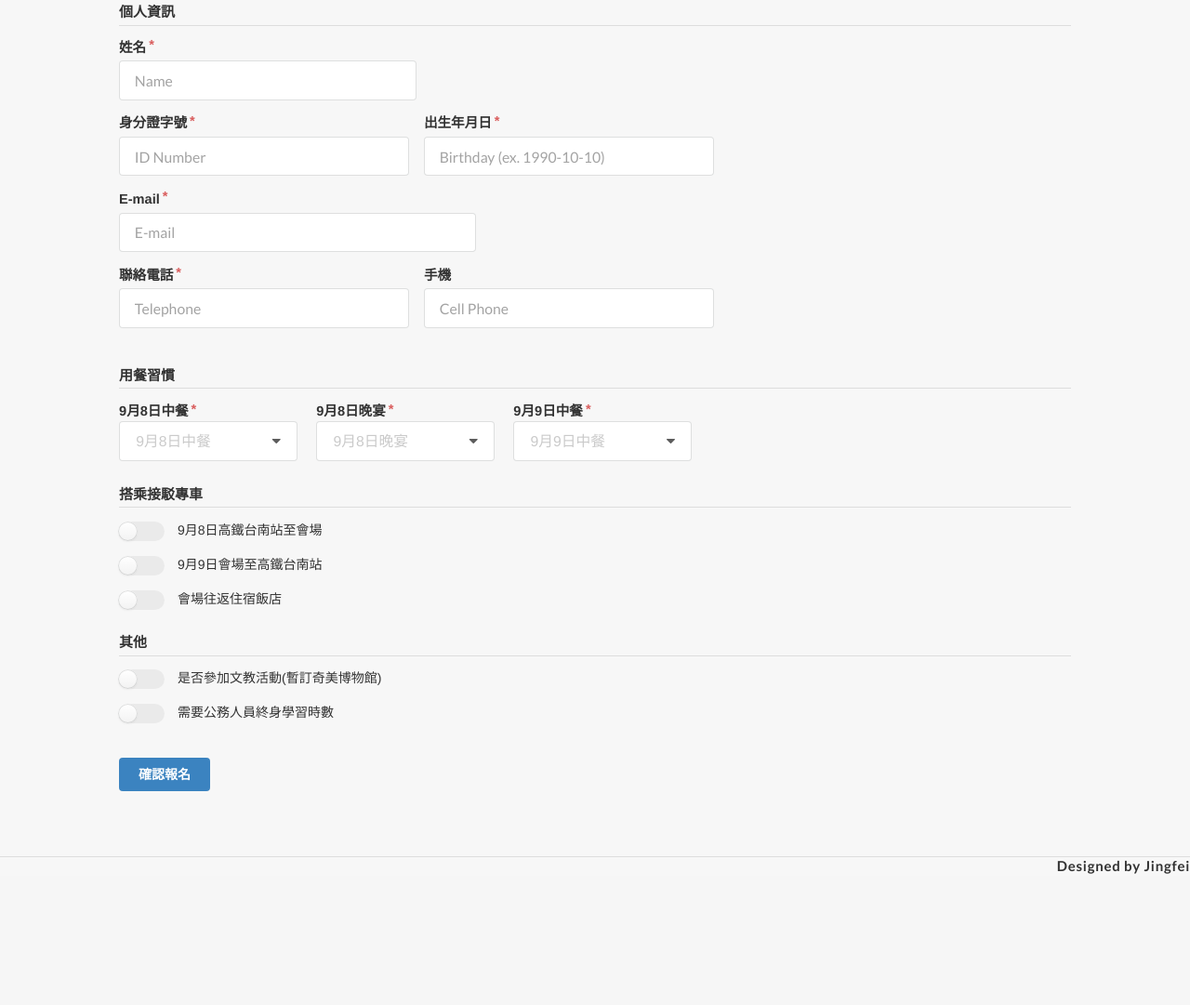
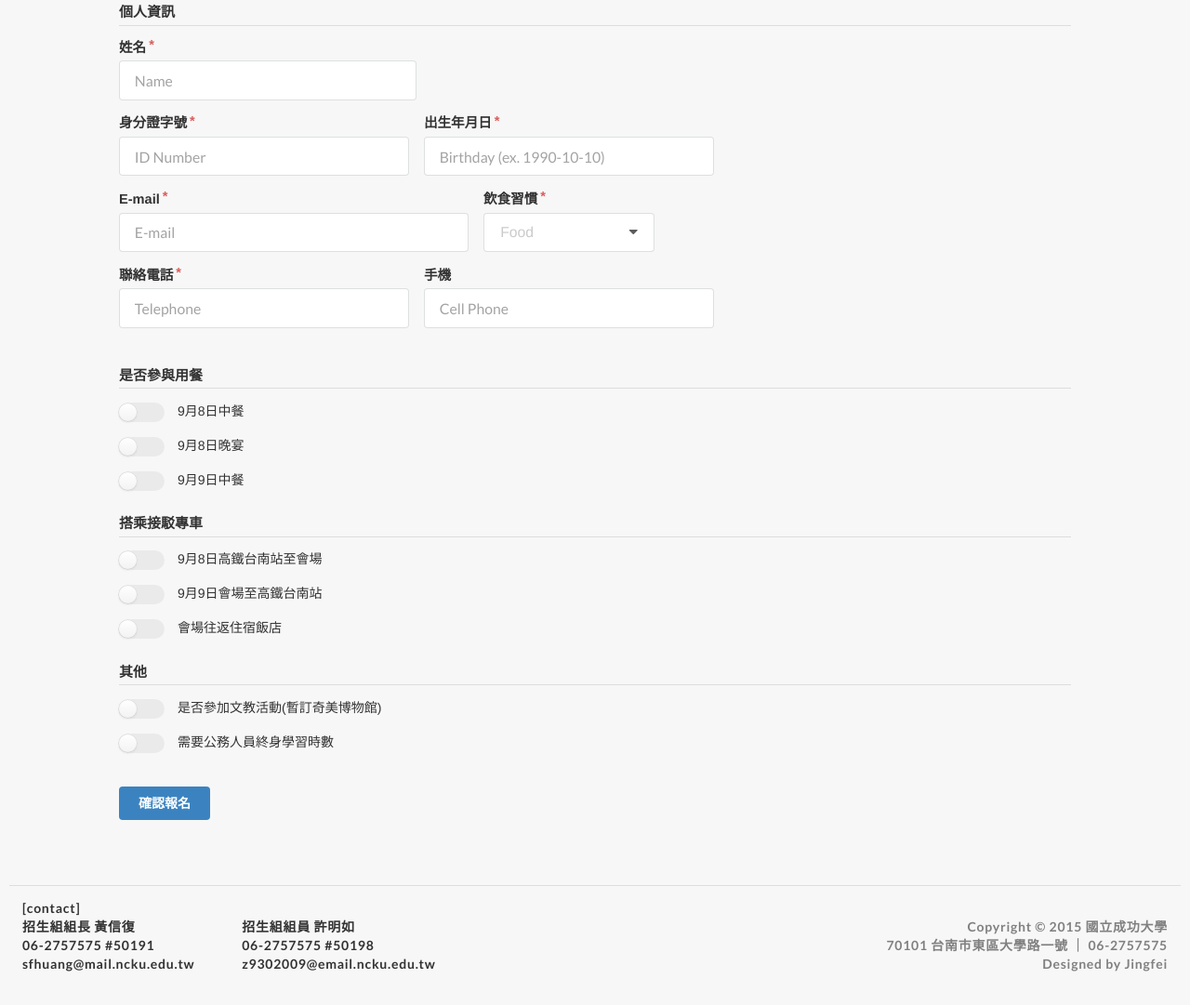
Before and after one commit to jingfei/104-admission, a PHP site: page /reg.php in a window 1280 px wide. Shown: the part 387-1468 px from the top of the page at 93% size. Before the commit the page ends 1327 px from the top, so only its background shows below. Run offline with PHP 8.4, Linux system fonts and the light colour scheme.

Commit message:
add contact info

```diff
--- a/reg.php
+++ b/reg.php
@@ -29,9 +29,7 @@ $(document).ready( function() {
 		birth:	{identifier: 'birth',	rules:[{type: 'empty'}] },
 		email:	{identifier: 'email',	rules:[{type: 'empty'},{type: 'email'}] },
 		tel:	{identifier: 'tel',		rules:[{type: 'empty'}] },
-		food1:	{identifier: 'food1',	rules:[{type: 'empty'}] },
-		food2:	{identifier: 'food2',	rules:[{type: 'empty'}] },
-		food3:	{identifier: 'food3',	rules:[{type: 'empty'}] },
+		food:	{identifier: 'food',	rules:[{type: 'empty'}] },
 	});
 });
 	</script>
@@ -88,11 +86,19 @@ $(document).ready( function() {
 					<br>
 				</div>
 			</div>
-			<div class="field">
+			<div class="two fields">
 				<div class="required six wide field">
 					<label for="cell">E-mail</label>
 					<input type="text" placeholder="E-mail" id="email" name="email" class="required" size="25" maxlength="25"/>
 					<br>
+				</div>
+				<div class="required three wide field">
+					<label for="food">飲食習慣</label>
+					<select name="food" id="food" class="ui dropdown">
+						<option value="">Food</option>
+						<option value="葷">葷</option>
+						<option value="素">素</option>
+					</select>
 				</div>
 			</div>
 			<div class="two fields">
@@ -107,31 +113,23 @@ $(document).ready( function() {
 					<br>
 				</div>
 			</div>
-			<h4 class="ui dividing header">用餐習慣</h4>
-			<div class="inline three fields">
-				<div class="required three wide field">
+			<h4 class="ui dividing header">是否參與用餐</h4>
+			<div class="field">
+				<div class="ui toggle checkbox">
+					<input type="checkbox" name="food1" tabindex="0" class="hidden">
 					<label for="food1">9月8日中餐</label>
-					<select name="food1" id="food1" class="ui dropdown">
-						<option value="">9月8日中餐</option>
-						<option value="葷">葷</option>
-						<option value="素">素</option>
-					</select>
 				</div>
-				<div class="required three wide field">
+			</div>
+			<div class="field">
+				<div class="ui toggle checkbox">
+					<input type="checkbox" name="food2" tabindex="0" class="hidden">
 					<label for="food2">9月8日晚宴</label>
-					<select name="food2" id="food2" class="ui dropdown">
-						<option value="">9月8日晚宴</option>
-						<option value="葷">葷</option>
-						<option value="素">素</option>
-					</select>
 				</div>
-				<div class="required three wide field">
+			</div>
+			<div class="field">
+				<div class="ui toggle checkbox">
+					<input type="checkbox" name="food3" tabindex="0" class="hidden">
 					<label for="food3">9月9日中餐</label>
-					<select name="food3" id="food3" class="ui dropdown">
-						<option value="">9月9日中餐</option>
-						<option value="葷">葷</option>
-						<option value="素">素</option>
-					</select>
 				</div>
 			</div>
 			<h4 class="ui dividing header">搭乘接駁專車</h4>
@@ -172,6 +170,21 @@ $(document).ready( function() {
 			</div>
 		</form>
 	</div>
-	<footer class="ui divider small header right aligned">Designed by Jingfei </footer>
+	<footer class="ui divider grid small header" style="margin:0 10px">
+		<div class="row">
+			<div class="left floated three wide column">
+				[contact]<br/>
+				招生組組長 黃信復<br/> 06-2757575 #50191<br/> sfhuang@mail.ncku.edu.tw<br/><br/>
+			</div>
+			<div class="left floated three wide column"><br/>
+				招生組組員 許明如<br/> 06-2757575 #50198<br/> z9302009@email.ncku.edu.tw
+			</div>
+			<div class="right floated right aligned five wide column" style="color:gray"><br/>
+				Copyright &copy; 2015 國立成功大學<br/>
+				70101 台南市東區大學路一號&nbsp;｜&nbsp;06-2757575<br/>
+				Designed by Jingfei
+			</div>
+		</div>
+	</footer>
 </body>
 </html>
```
Also changed, not shown: agenda.html (+16 -1 lines), index.html (+16 -1 lines), prop.php (+16 -1 lines), trans.html (+18 -2 lines).
